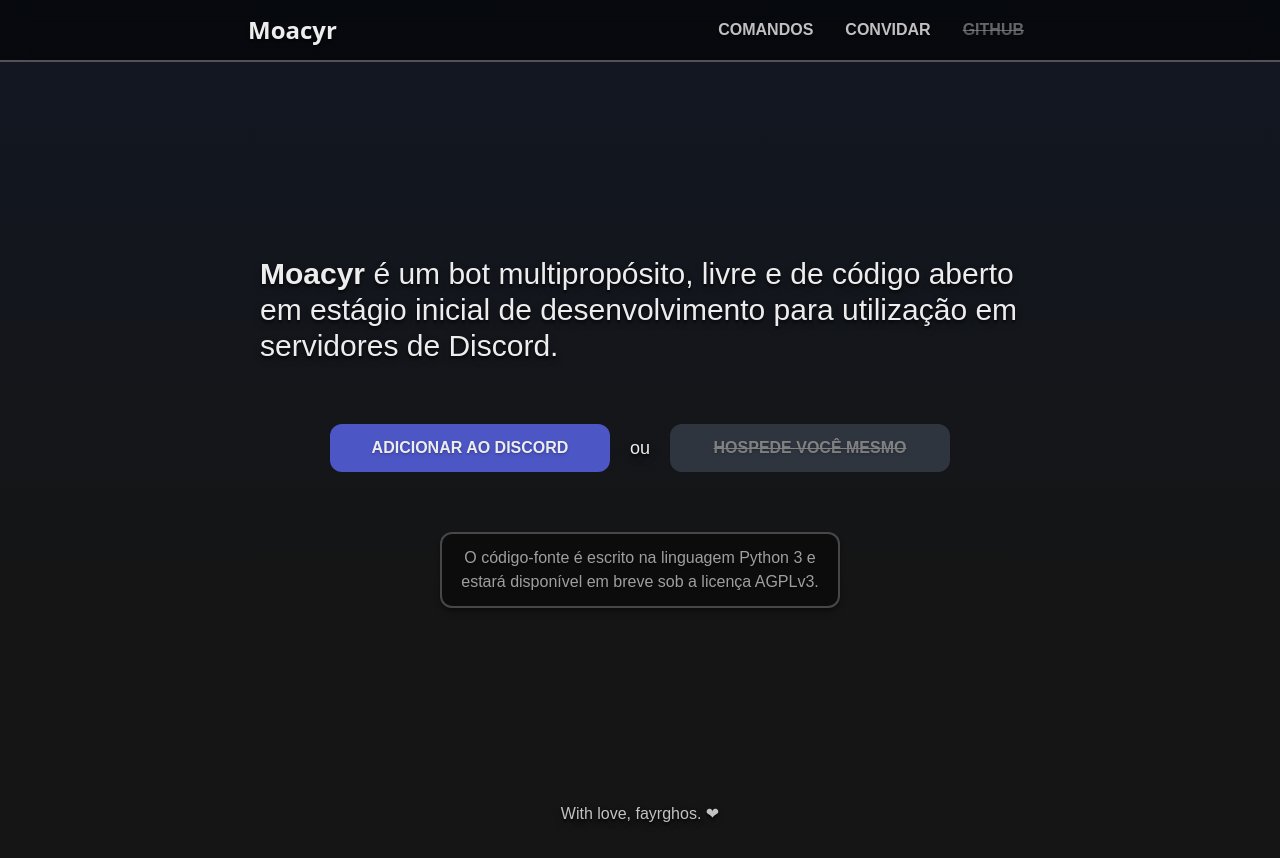
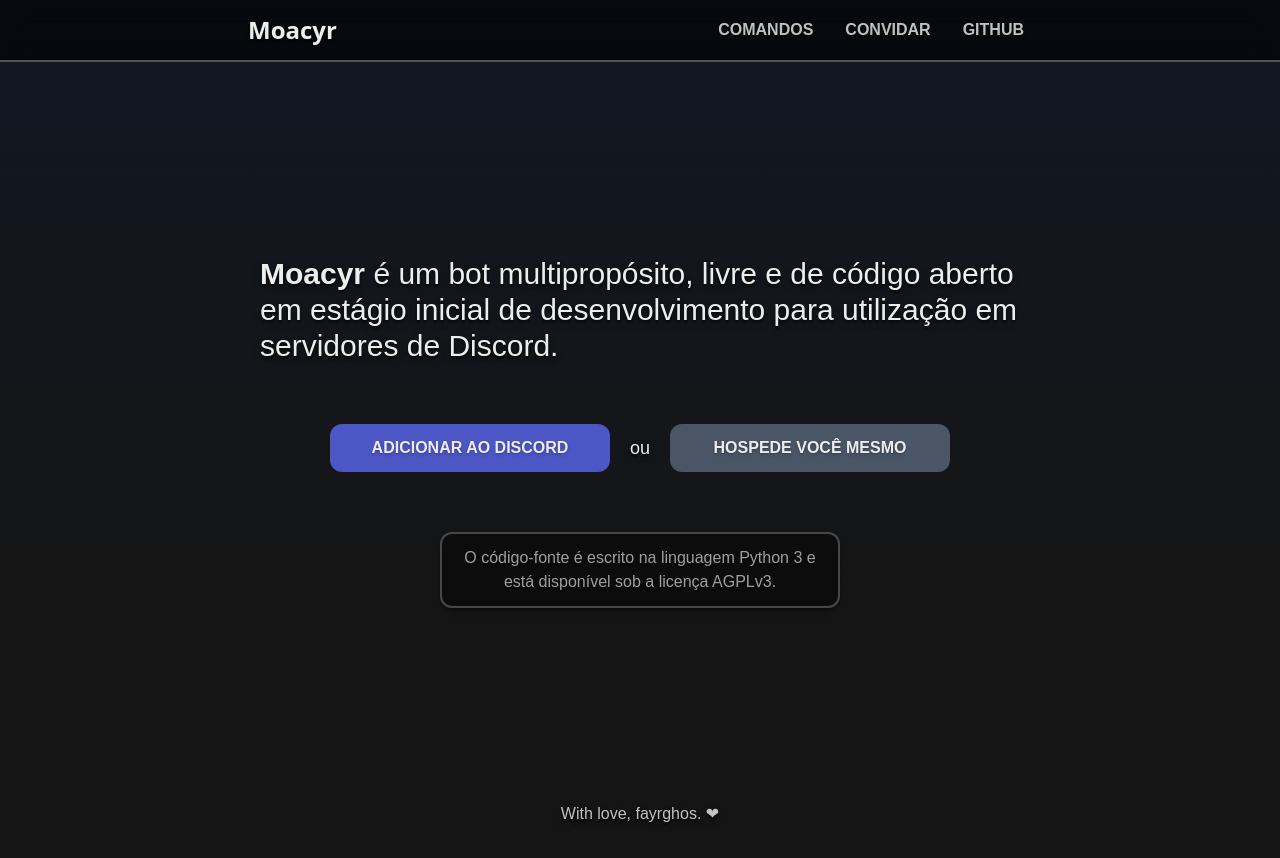
Before and after one commit to fayrghos/moacyr-web, a Next.js app: page / in a window 1280 px wide. Built offline with nearby package versions, Linux system fonts and the light colour scheme.

Commit message:
Enabled host/repository buttons

```diff
--- a/src/app/page.tsx
+++ b/src/app/page.tsx
@@ -20,6 +20,7 @@ export default function Home() {
             <MainButton
               label="ADICIONAR AO DISCORD"
               href={INVITE_URL}
+              newTab={true}
               colorBg="bg-[#4c56c5]"
               colorGrad="hover:from-indigo-700"
             />
@@ -32,7 +33,6 @@ export default function Home() {
               newTab={true}
               colorBg="bg-gray-600"
               colorGrad="hover:from-gray-700"
-              disabled={true}
             />
           </div>
 
@@ -43,7 +43,7 @@ export default function Home() {
             )}
           >
             <p className="text-md text-center text-lesswhite">
-              O código-fonte é escrito na linguagem Python 3 e estará disponível em breve sob a licença AGPLv3.
+              O código-fonte é escrito na linguagem Python 3 e está disponível sob a licença AGPLv3.
             </p>
           </div>
         </section>
--- a/src/components/nav.tsx
+++ b/src/components/nav.tsx
@@ -32,8 +32,8 @@ const HeadButton = ({ label, href, newTab = false, disabled = false }: HeadButto
 const NavButtons = (
   <>
     <HeadButton label="COMANDOS" href="/commands" />
-    <HeadButton label="CONVIDAR" href={INVITE_URL} />
-    <HeadButton label="GITHUB" href={REPOSITORY_URL} newTab={true} disabled={true} />
+    <HeadButton label="CONVIDAR" href={INVITE_URL} newTab={true} />
+    <HeadButton label="GITHUB" href={REPOSITORY_URL} newTab={true} />
   </>
 )
 
```
